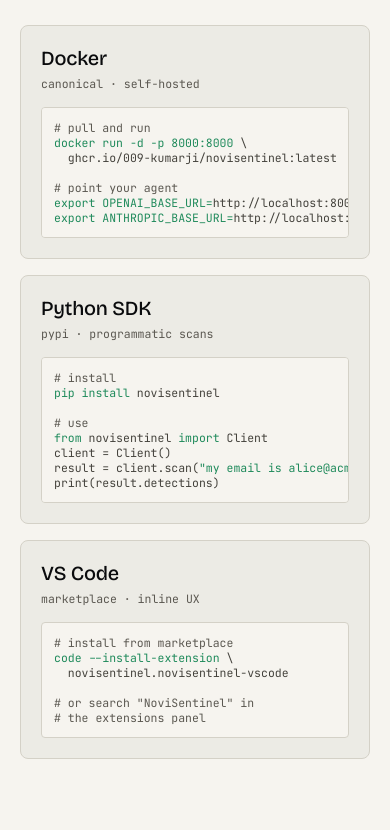
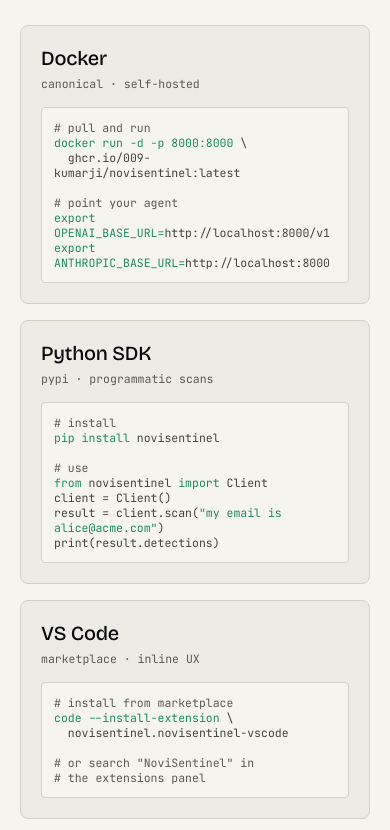
Before and after one commit to 009-KumarJi/novisentinel-website, a plain HTML site: page index.html in a window 390 px wide. Shown: the part 5494-6324 px from the top of the page. Drawn offline with nearby package versions, Linux system fonts and the light colour scheme.

Commit message:
fix: enhance card preformatted text handling for better readability

```diff
--- a/styles.css
+++ b/styles.css
@@ -491,7 +491,13 @@
   .flow .node code { font-size: 11px; }
 
   .install .card { padding: 20px; }
-  .install .card pre { font-size: 11.5px; padding: 12px; }
+  .install .card pre {
+    font-size: 11.5px; padding: 12px;
+    white-space: pre-wrap;
+    overflow-wrap: anywhere;
+    word-break: break-word;
+    overflow-x: visible;
+  }
 
   .cta { padding: 28px 20px; }
   .cta .cta-actions { flex-direction: column; align-items: stretch; }
```
